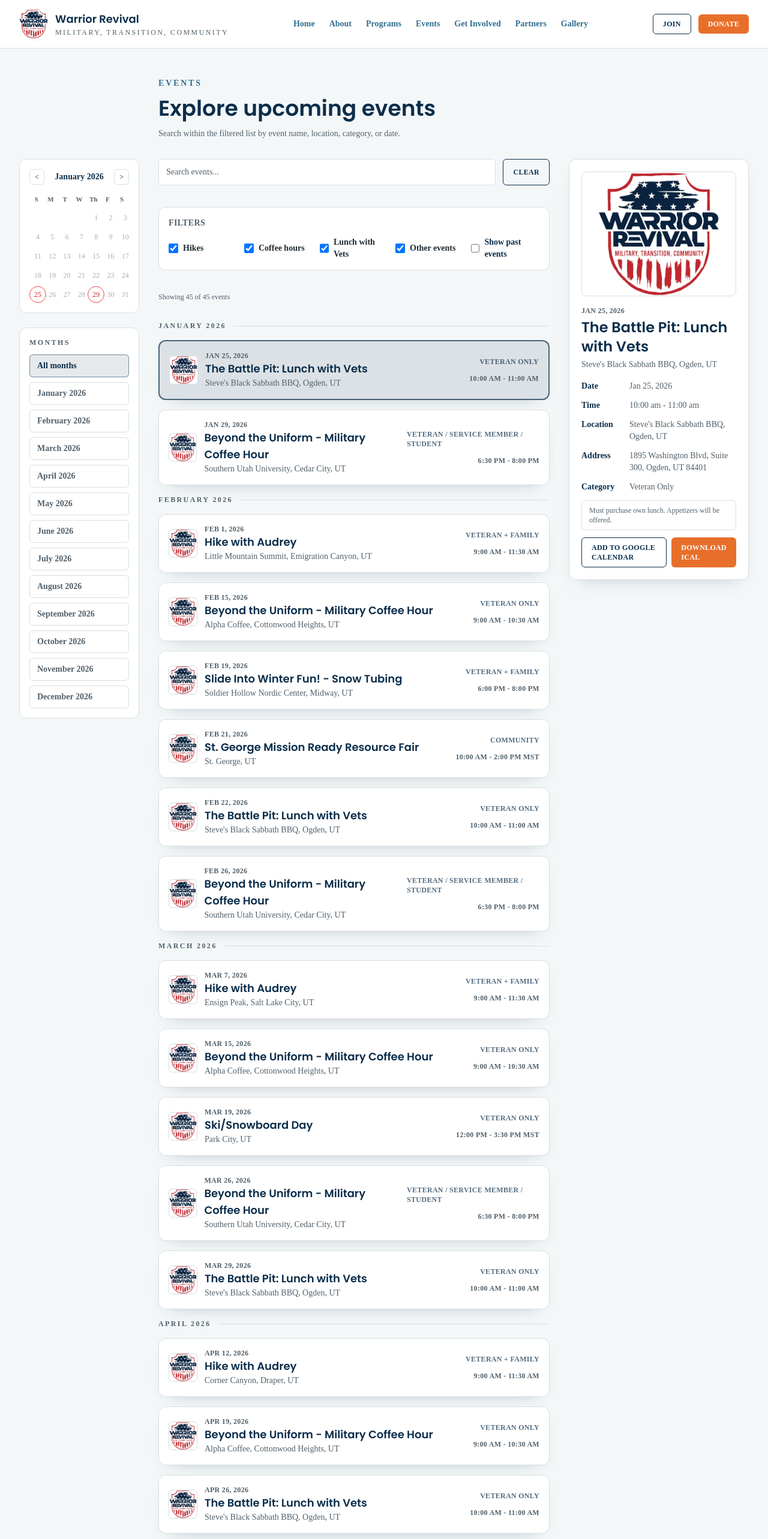
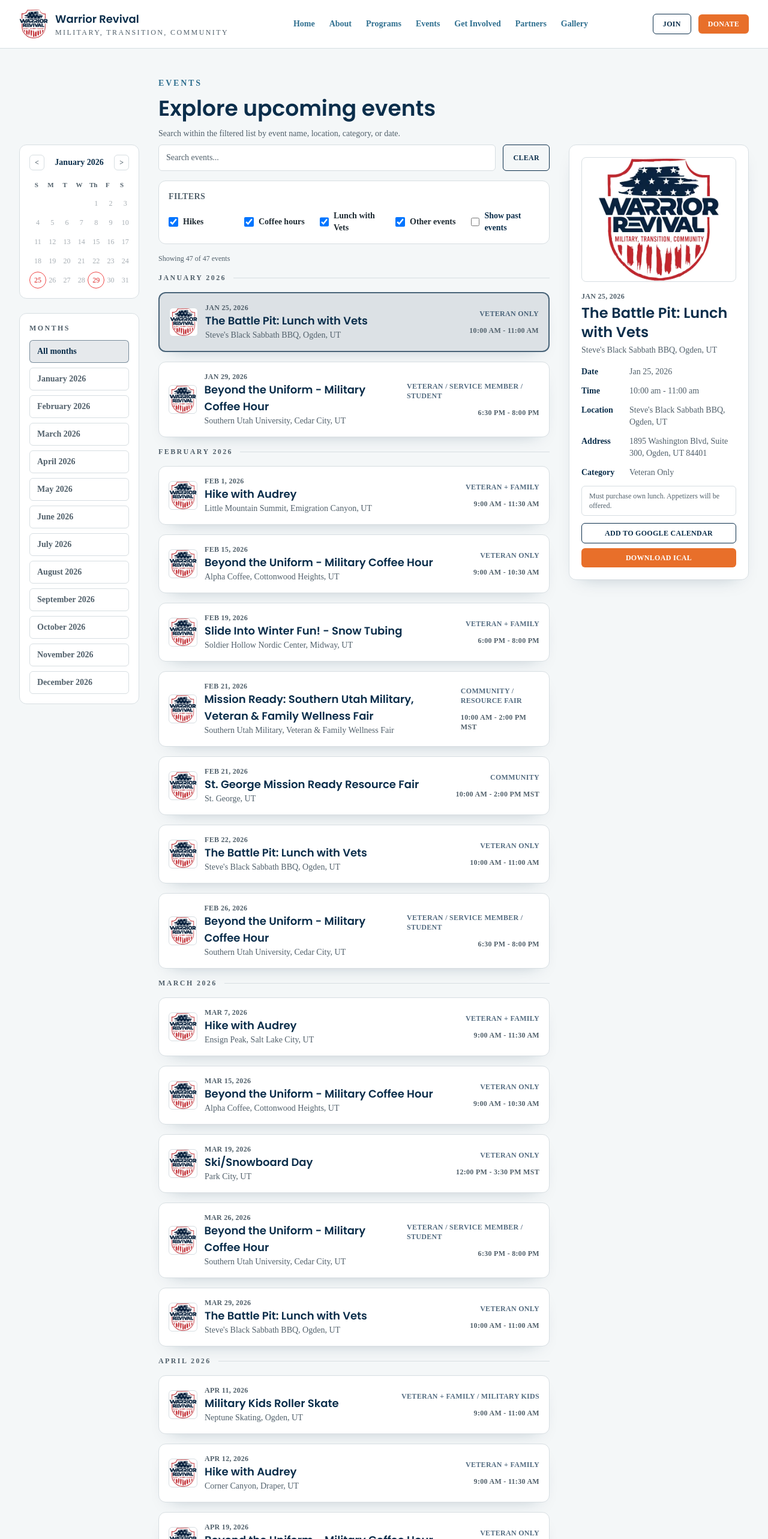
Before and after one commit to dulbrich/Warrior-Revival, a Next.js app: page /events in a window 1280 px wide. Shown: the top 2566 px of the page at 60% size. Built offline with nearby package versions, Linux system fonts and the light colour scheme.

Commit message:
Some polish added to events page.

```diff
--- a/src/app/events/EventsPageClient.tsx
+++ b/src/app/events/EventsPageClient.tsx
@@ -471,7 +471,7 @@ export default function EventsPage() {
             {event.notes}
           </div>
         ) : null}
-        <div className="flex flex-col gap-2 sm:flex-row">
+        <div className="flex flex-col gap-2">
           <a
             href={calendarLinks.googleUrl}
             target="_blank"
@@ -491,7 +491,9 @@ export default function EventsPage() {
         {event.register_link ? (
           <a
             href={event.register_link}
-            className="inline-flex w-fit items-center justify-center rounded-md bg-secondary px-4 py-2 text-xs font-semibold uppercase tracking-wide text-white transition hover:bg-secondary/90 focus-visible:outline-none focus-visible:ring-2 focus-visible:ring-accent"
+            target="_blank"
+            rel="noreferrer"
+            className="inline-flex w-full items-center justify-center rounded-md bg-secondary px-4 py-2 text-xs font-semibold uppercase tracking-wide text-white transition hover:bg-secondary/90 focus-visible:outline-none focus-visible:ring-2 focus-visible:ring-accent"
           >
             Register now
           </a>
@@ -504,7 +506,8 @@ export default function EventsPage() {
 
   return (
     <main className="bg-light">
-      <header className="sticky top-0 z-20 border-b border-border bg-surface/95 backdrop-blur">
+      <div className="sticky top-0 z-30">
+        <header className="border-b border-border bg-surface/95 backdrop-blur">
           <div className="mx-auto flex max-w-7xl items-center justify-between px-4 py-4 md:px-8">
             <div className="flex items-center gap-3">
               <img src="/logo.webp" alt="Warrior Revival logo" className="h-12 w-12" />
@@ -585,10 +588,25 @@ export default function EventsPage() {
             </div>
           </nav>
         </div>
+      </div>
 
       <section className="mx-auto max-w-screen-2xl px-4 py-12 md:px-8">
         <div className="lg:grid lg:grid-cols-[200px_minmax(0,1fr)_300px] lg:items-start lg:gap-8">
-          <aside className="hidden lg:block lg:row-start-2 lg:row-span-4">
+          <div className="space-y-3 lg:col-start-2">
+            <p className="text-sm font-semibold uppercase tracking-[0.2em] text-secondary">
+              Events
+            </p>
+            <h1 className="font-heading text-3xl font-semibold text-primary md:text-4xl">
+              Explore upcoming events
+            </h1>
+            <p className="text-sm text-textSecondary">
+              Search within the filtered list by event name, location, category, or date.
+            </p>
+          </div>
+        </div>
+
+        <div className="mt-2 lg:grid lg:grid-cols-[200px_minmax(0,1fr)_300px] lg:items-start lg:gap-8">
+          <aside className="hidden lg:block">
             <div className="sticky top-24 space-y-6">
               <div className="rounded-xl border border-border bg-surface p-4">
                 <div className="flex items-center justify-between">
@@ -690,17 +708,8 @@ export default function EventsPage() {
             </div>
           </aside>
 
-          <div className="space-y-3 lg:col-start-2">
-            <p className="text-sm font-semibold uppercase tracking-[0.2em] text-secondary">Events</p>
-            <h1 className="font-heading text-3xl font-semibold text-primary md:text-4xl">
-              Explore upcoming events
-            </h1>
-            <p className="text-sm text-textSecondary">
-              Search within the filtered list by event name, location, category, or date.
-            </p>
-          </div>
-
-          <div className="mt-0 flex flex-col gap-3 sm:flex-row sm:items-center lg:col-start-2">
+          <div className="lg:col-start-2">
+            <div className="mt-0 flex flex-col gap-3 sm:flex-row sm:items-center">
               <input
                 className="h-11 w-full rounded-md border border-border bg-white px-3 text-sm text-textPrimary placeholder:text-textSecondary focus-visible:outline-none focus-visible:ring-2 focus-visible:ring-accent sm:flex-1"
                 placeholder="Search events..."
@@ -716,8 +725,10 @@ export default function EventsPage() {
               </button>
             </div>
 
-          <div className="mt-1 rounded-xl border border-border bg-surface p-4 lg:col-start-2">
-            <p className="text-sm font-semibold uppercase tracking-wide text-textSecondary">Filters</p>
+            <div className="mt-4 rounded-xl border border-border bg-surface p-4">
+              <p className="text-sm font-semibold uppercase tracking-wide text-textSecondary">
+                Filters
+              </p>
               <div className="mt-3 grid gap-3 sm:grid-cols-2 lg:grid-cols-5">
                 {eventTypeFilters.map((filter) => (
                   <label key={filter.id} className="flex items-center gap-2 text-sm">
@@ -742,11 +753,11 @@ export default function EventsPage() {
               </div>
             </div>
 
-          <p className="mt-1 text-xs text-textSecondary lg:col-start-2">
+            <p className="mt-4 text-xs text-textSecondary">
               Showing {visibleEvents.length} of {monthFilteredEvents.length} events
             </p>
 
-          <div className="mt-0 space-y-4 lg:col-start-2">
+            <div className="mt-4 space-y-4">
               {visibleEvents.length === 0 ? (
                 <div className="rounded-xl border border-dashed border-border bg-surface p-6 text-sm text-textSecondary">
                   No events match your filters.
@@ -774,6 +785,7 @@ export default function EventsPage() {
                   return (
                     <details
                       key={eventId}
+                      open={isSelected}
                       className={`group rounded-xl p-4 shadow-soft transition ${
                         isSelected
                           ? "border-2 border-primary/70 bg-primary/10"
@@ -782,7 +794,10 @@ export default function EventsPage() {
                     >
                       <summary
                         className="flex cursor-pointer flex-col gap-4 [&::-webkit-details-marker]:hidden sm:flex-row sm:items-center sm:justify-between"
-                      onClick={() => setSelectedEventId(eventId)}
+                        onClick={(event) => {
+                          event.preventDefault();
+                          setSelectedEventId(eventId);
+                        }}
                       >
                         <div className="flex flex-col gap-3 sm:flex-row sm:items-center">
                           <img
@@ -811,8 +826,9 @@ export default function EventsPage() {
                 })
               )}
             </div>
+          </div>
 
-          <aside className="hidden lg:block lg:col-start-3 lg:row-start-2 lg:row-span-4 lg:sticky lg:top-24">
+          <aside className="hidden lg:block lg:col-start-3 lg:sticky lg:top-24">
             <div className="rounded-xl border border-border bg-surface p-5 shadow-soft">
               {selectedEvent ? (
                 <div className="space-y-4">
--- a/src/app/page.tsx
+++ b/src/app/page.tsx
@@ -110,14 +110,11 @@ export default function Home() {
 
   return (
     <main className="bg-light">
-      <header className="sticky top-0 z-20 border-b border-border bg-surface/95 backdrop-blur">
+      <div className="sticky top-0 z-30">
+        <header className="border-b border-border bg-surface/95 backdrop-blur">
           <div className="mx-auto flex max-w-7xl items-center justify-between px-4 py-4 md:px-8">
             <div className="flex items-center gap-3">
-            <img
-              src="/logo.webp"
-              alt="Warrior Revival logo"
-              className="h-12 w-12"
-            />
+              <img src="/logo.webp" alt="Warrior Revival logo" className="h-12 w-12" />
               <div>
                 <p className="font-heading text-lg font-semibold text-primary">Warrior Revival</p>
                 <p className="text-xs uppercase tracking-[0.2em] text-textSecondary">
@@ -194,6 +191,7 @@ export default function Home() {
               ))}
             </div>
           </nav>
+        </div>
       </div>
 
       <section className="relative overflow-hidden">
@@ -337,6 +335,8 @@ export default function Home() {
                     {event.register_link ? (
                       <a
                         href={event.register_link}
+                        target="_blank"
+                        rel="noreferrer"
                         className="mt-3 inline-flex items-center text-sm font-semibold text-secondary hover:text-primary"
                         onClick={(clickEvent) => clickEvent.stopPropagation()}
                       >
@@ -356,7 +356,7 @@ export default function Home() {
               </p>
               <div className="mt-5 flex flex-col gap-3 sm:flex-row">
                 <input
-                  className="h-11 flex-1 rounded-md border border-white/30 bg-white/10 px-3 text-sm text-white placeholder:text-white/70 focus-visible:outline-none focus-visible:ring-2 focus-visible:ring-accent"
+                  className="h-12 w-full min-w-0 rounded-md border border-white/30 bg-white/10 px-3 text-base text-white placeholder:text-white/70 focus-visible:outline-none focus-visible:ring-2 focus-visible:ring-accent sm:h-11"
                   placeholder="you@example.com"
                   type="email"
                 />
--- a/src/data/events.ts
+++ b/src/data/events.ts
@@ -573,6 +573,30 @@ export const events: EventItem[] = [
     address: "2002 Soldier Hollow Lane, Midway, UT 84089",
     contact: hikeContact,
     notes: "Snow tubing winter activity. Pre-registration required via QR code.",
+    register_link: "https://secure.qgiv.com/for/warriorrevival/event/snowtubing/"
+  },
+  {
+    name: "Mission Ready: Southern Utah Military, Veteran & Family Wellness Fair",
+    dateIso: "2026-02-21",
+    dateLabel: "Feb 21, 2026",
+    timeLabel: "10:00 am - 2:00 pm MST",
+    location: "Southern Utah Military, Veteran & Family Wellness Fair",
+    category: "Community / Resource Fair",
+    notes:
+      "Organizations are invited to participate as exhibitors to provide resources and services to military members, veterans, and families. Focus areas: Employment & Education, Family Support, Health & Wellness, Benefits & Claims. Features: Food trucks, entertainment, family activities.",
+    register_link:
+      "https://docs.google.com/forms/d/e/1FAIpQLSdhESI4wLfoNSdzEtF220Ctd_j0oXWyhEDAolcMTyrVrw1Wgg/viewform"
+  },
+  {
+    name: "Military Kids Roller Skate",
+    dateIso: "2026-04-11",
+    dateLabel: "Apr 11, 2026",
+    timeLabel: "9:00 am - 11:00 am",
+    location: "Neptune Skating, Ogden, UT",
+    category: "Veteran + Family / Military Kids",
+    address: "2770 Washington Blvd, Ogden, UT 84401",
+    notes:
+      "Purple Up event celebrating the Month of the Military Child. Registration opens February 11, 2026.",
     register_link: ""
   },
   {
@@ -591,7 +615,7 @@ export const events: EventItem[] = [
     timeLabel: "12:00 pm - 3:30 pm MST",
     location: "Park City, UT",
     category: "Veteran Only",
-    register_link: ""
+    register_link: "https://secure.qgiv.com/for/warriorrevival/event/nacskisnowboarding/"
   },
   {
     name: "Warrior Revival Summer Fun",
```
Lines whose indentation alone changed are shown as unchanged.
